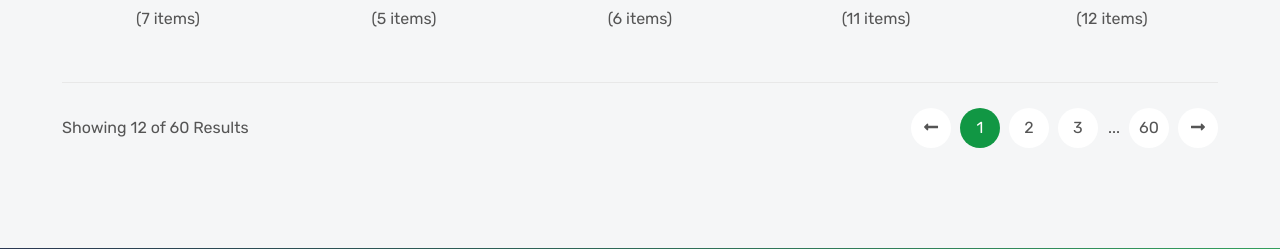
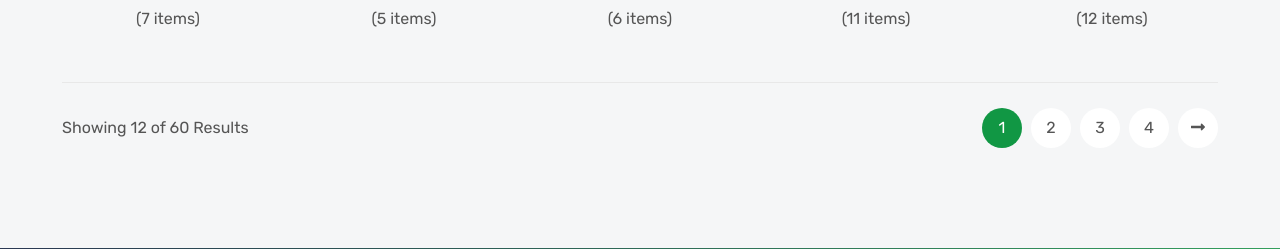
Before and after one commit to Gouda01/Django-Amazon-Clone, a Django app: page /products/brands in a window 1280 px wide. Shown: the part 3599-3848 px from the top of the page. Run offline with Django 4.2, Linux system fonts and the light colour scheme; data comes from the database, SQL or seed files in the repository; parts of the project's set-up code (start-up, migrations or seed data) failed here and were passed over; some libraries are stand-ins or nearby versions.

Commit message:
Add pagination in brand list brand detail

```diff
--- a/products/templates/products/brand_list.html
+++ b/products/templates/products/brand_list.html
@@ -84,30 +84,44 @@
 
 
                 </div>
+
+                {% if is_paginated  %}
                     <div class="row">
                         <div class="col-lg-12">
                             <div class="bottom-paginate">
                                 <p class="page-info">Showing 12 of 60 Results</p>
                                 <ul class="pagination">
+                                    {% if page_obj.has_previous %}
                                         <li class="page-item">
-                                    <a class="page-link" href="#">
+                                            <a class="page-link" href="?page={{ page_obj.previous_page_number }}">
                                                 <i class="fas fa-long-arrow-alt-left"></i>
                                             </a>
                                         </li>
-                                <li class="page-item"><a class="page-link active" href="#">1</a></li>
-                                <li class="page-item"><a class="page-link" href="#">2</a></li>
-                                <li class="page-item"><a class="page-link" href="#">3</a></li>
-                                <li class="page-item">...</li>
-                                <li class="page-item"><a class="page-link" href="#">60</a></li>
+                                    {% endif %}
+
+
+                                    {% for i in paginator.page_range %}
+                                        {% if page_obj.number == i %}
+                                            <li class="page-item"><a class="page-link active" href="#">{{i}}</a></li>
+                                        {% elif i > page_obj.number|add:'-4' and i < page_obj.number|add:'4' %}
+                                            <li class="page-item"><a class="page-link" href="?page={{i}}">{{i}}</a></li>
+                                        {% endif %}
+                                    {% endfor %}
+
+                                    {% if page_obj.has_next %}
                                         <li class="page-item">
-                                    <a class="page-link" href="#">
+                                            <a class="page-link" href="?page={{ page_obj.next_page_number }}">
                                                 <i class="fas fa-long-arrow-alt-right"></i>
                                             </a>
                                         </li>
+                                    {% endif %}
+
+
                                 </ul>
                             </div>
                         </div>
                     </div>
+                {% endif %}
             </div>
         </section>
         <!--=====================================
--- a/products/views.py
+++ b/products/views.py
@@ -27,6 +27,7 @@ class BrandList (ListView) :
 
 class BrandDetail (ListView):
     model = Product
+    paginate_by = 50
     template_name = 'products/brand_detail.html'
 
     # Return Products of the brand
```
Also changed, not shown: products/templates/products/brand_detail.html (+22 -7 lines). Lines whose indentation alone changed are shown as unchanged.
